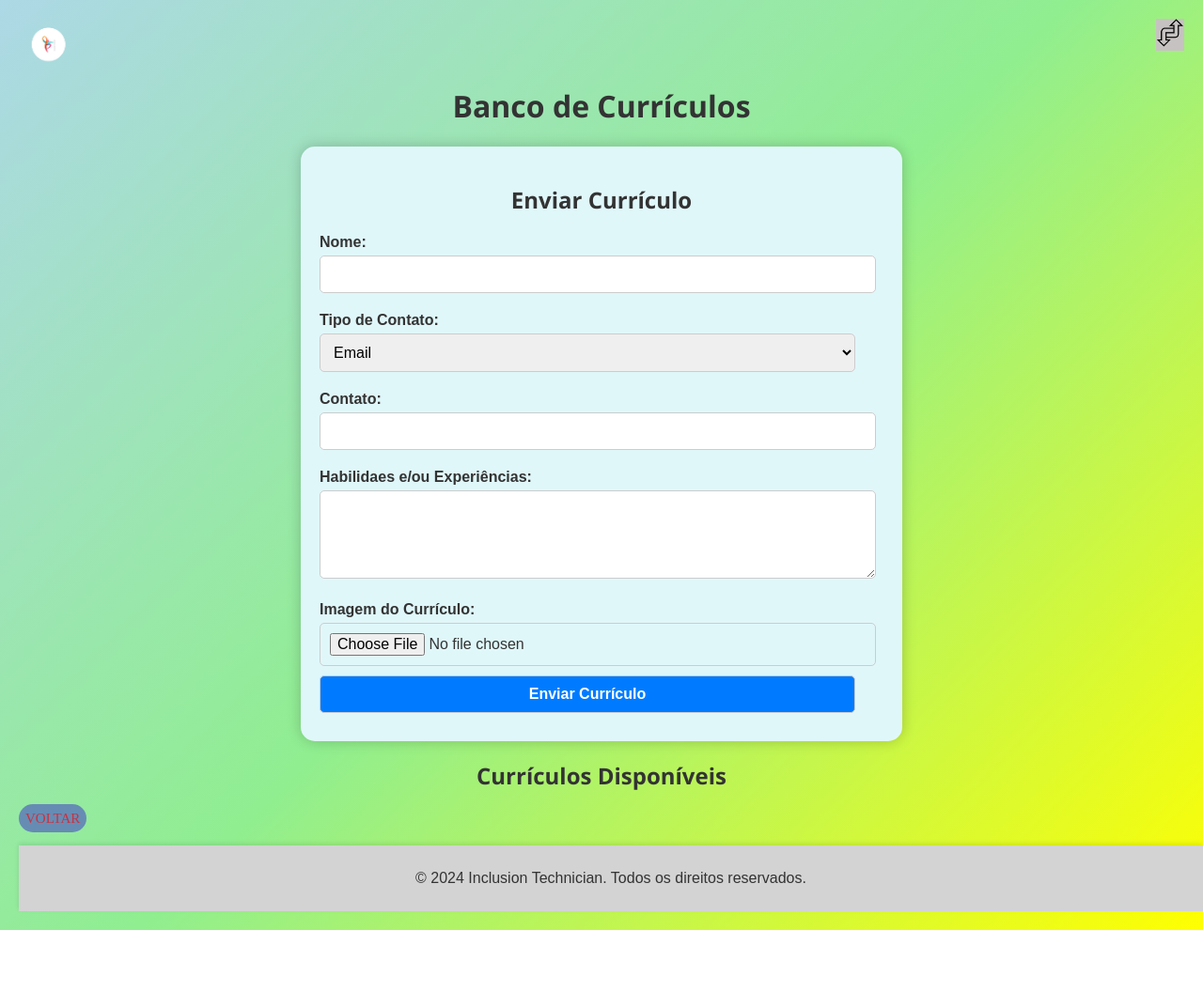
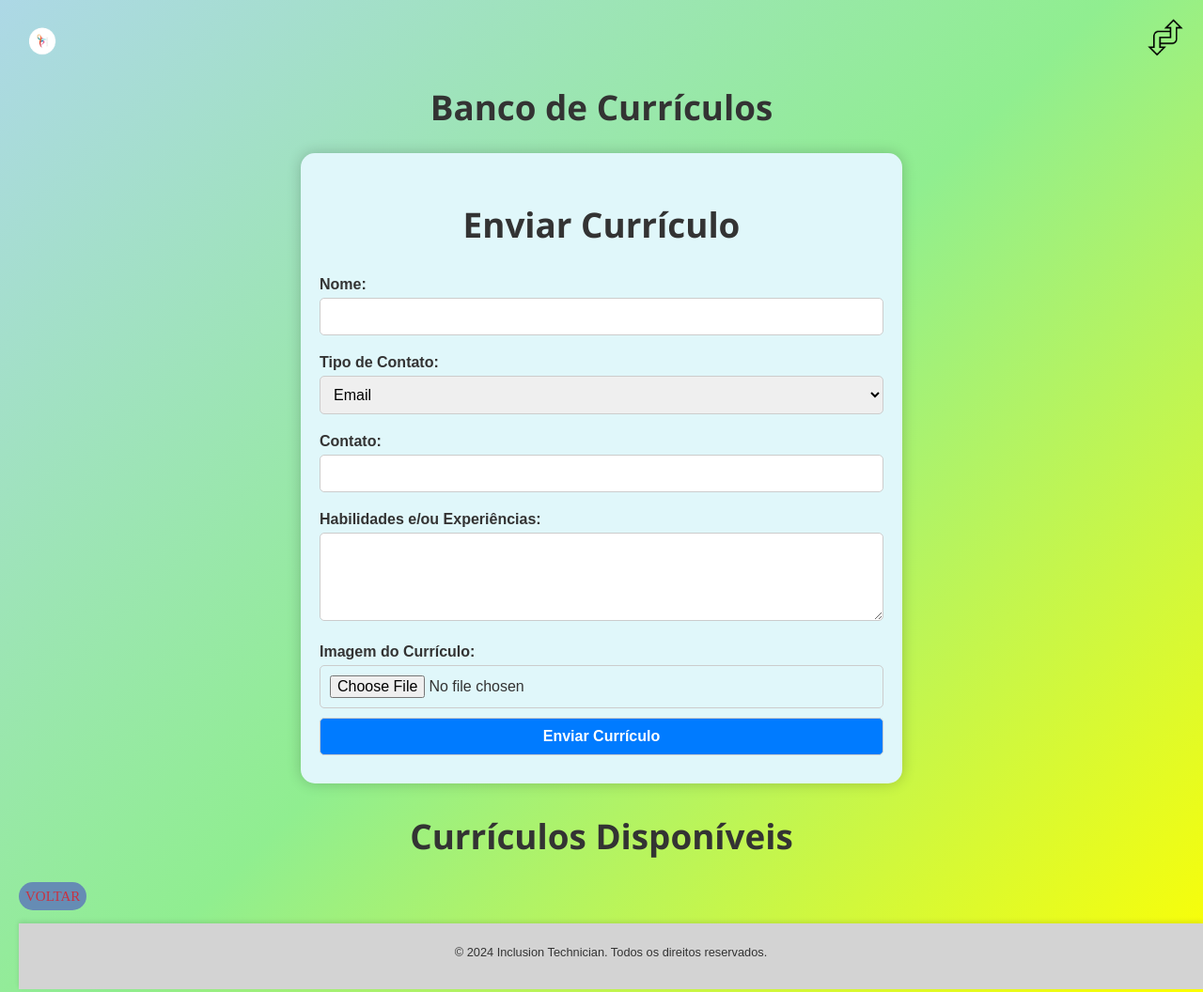
Before and after one commit to Linda-fevereiro/inclusion, a plain HTML site: page banco.html in a window 1280 px wide. Shown: the top 1056 px of the page at 94% size. Before the commit the page ends 990 px from the top, so only its background shows below. Drawn offline with Linux system fonts and the light colour scheme.

Commit message:
Update banco.html

```diff
--- a/banco.html
+++ b/banco.html
@@ -27,29 +27,30 @@
 
         header {
             display: flex;
-            justify-content: space-between;
+            flex-direction: column;
             align-items: center;
+            text-align: center;
             margin-bottom: 20px;
         }
 
         header img {
-            height: 50px;
+            height: 40px;
             cursor: pointer;
         }
 
         h1, h2 {
             text-align: center;
             font-family: 'Segoe UI', Tahoma, Geneva, Verdana, sans-serif;
+            font-size: calc(1.5rem + 1vw);
         }
 
         .form-container, .curriculo {
             background: var(--container-bg-color);
-            padding: 20px;
+            padding: 10px;
             border-radius: 15px;
             box-shadow: 0 0 15px rgba(0, 0, 0, 0.2);
-            max-width: 600px;
-            margin: 20px auto;
-
+            max-width: 90%;
+            margin: 10px auto;
         }
 
         label {
@@ -59,12 +60,13 @@
         }
 
         input, select, textarea, button {
-            min-width: 570px;
+            width: 100%;
             padding: 10px;
             margin-bottom: 10px;
             border: 1px solid #ccc;
             border-radius: 5px;
             font-size: 1rem;
+            box-sizing: border-box;
         }
 
         button {
@@ -72,54 +74,44 @@
             color: white;
             cursor: pointer;
             font-weight: bold;
+            padding: 15px;
         }
 
         button:hover {
             background-color: var(--button-hover-bg-color);
         }
 
-        .delete-btn {
-            background-color: red;
-            color: white;
-            cursor: pointer;
-        }
-
-        .delete-btn:hover {
-            background-color: darkred;
-        }
-
-        .theme-toggle-container {
-            position: fixed;
-            top: 20px;
-            right: 20px;
-            background-color: rgb(199, 194, 194);
-        }
-
-        .theme-toggle-container img {
-            height: 30px;
-            cursor: pointer;
-        }
-
-        @media (max-width: 768px) {
-            .form-container, .curriculo {
-                max-width: 90%;
-                min-width: auto;
-            }
-
-            input, select, textarea {
-                min-width: auto;
-            }
-        }
         .footer-box {
             background-color: #d3d3d3;
             padding: 10px;
             text-align: center;
-            position: relative;
-            bottom: 0;
             width: 100%;
             height: 50px;
             box-shadow: 0 -2px 5px rgba(0, 0, 0, 0.1);
             margin-top: 20px;
+            font-size: 0.8rem;
+        }
+
+        @media (min-width: 768px) {
+            header {
+                flex-direction: row;
+                justify-content: space-between;
+            }
+
+            .form-container, .curriculo {
+                max-width: 70%;
+                padding: 20px;
+            }
+        }
+
+        @media (min-width: 1024px) {
+            .form-container, .curriculo {
+                max-width: 600px;
+            }
+
+            button {
+                padding: 10px 20px;
+            }
         }
     </style>
 </head>
@@ -148,7 +140,7 @@
             <label for="contato">Contato:</label>
             <input type="text" id="contato" name="contato" required>
 
-            <label for="descricao">Habilidaes e/ou Experiências:</label>
+            <label for="descricao">Habilidades e/ou Experiências:</label>
             <textarea id="descricao" name="descricao" rows="4" required></textarea>
 
             <label for="imagem">Imagem do Currículo:</label>
@@ -161,11 +153,12 @@
     <div id="curriculosContainer">
         <h2>Currículos Disponíveis</h2>
     </div>
-    <a href="index.html" style="text-decoration: none; background-color: #668cb4; color: rgba(255, 0, 0, 0.644);font-size: 15px;
-        font-family: 'Times New Roman', Times, serif; padding: 7px; border-radius: 30px; margin-top: 20px; ">VOLTAR</a>
-        <footer class="footer-box">
-            <p>© 2024 Inclusion Technician. Todos os direitos reservados.</p>
-        </footer>
+
+    <a href="index.html" style="text-decoration: none; background-color: #668cb4; color: rgba(255, 0, 0, 0.644); font-size: 15px; font-family: 'Times New Roman', Times, serif; padding: 7px; border-radius: 30px; margin-top: 20px;">VOLTAR</a>
+
+    <footer class="footer-box">
+        <p>© 2024 Inclusion Technician. Todos os direitos reservados.</p>
+    </footer>
 
     <script>
         const form = document.getElementById('curriculoForm');
@@ -177,7 +170,7 @@
 
         function renderCurriculos() {
             curriculosContainer.innerHTML = '<h2>Currículos Disponíveis</h2>';
-            curriculos.forEach((curriculo, index) => {
+            curriculos.forEach((curriculo) => {
                 const curriculoDiv = document.createElement('div');
                 curriculoDiv.className = 'curriculo';
 
```
